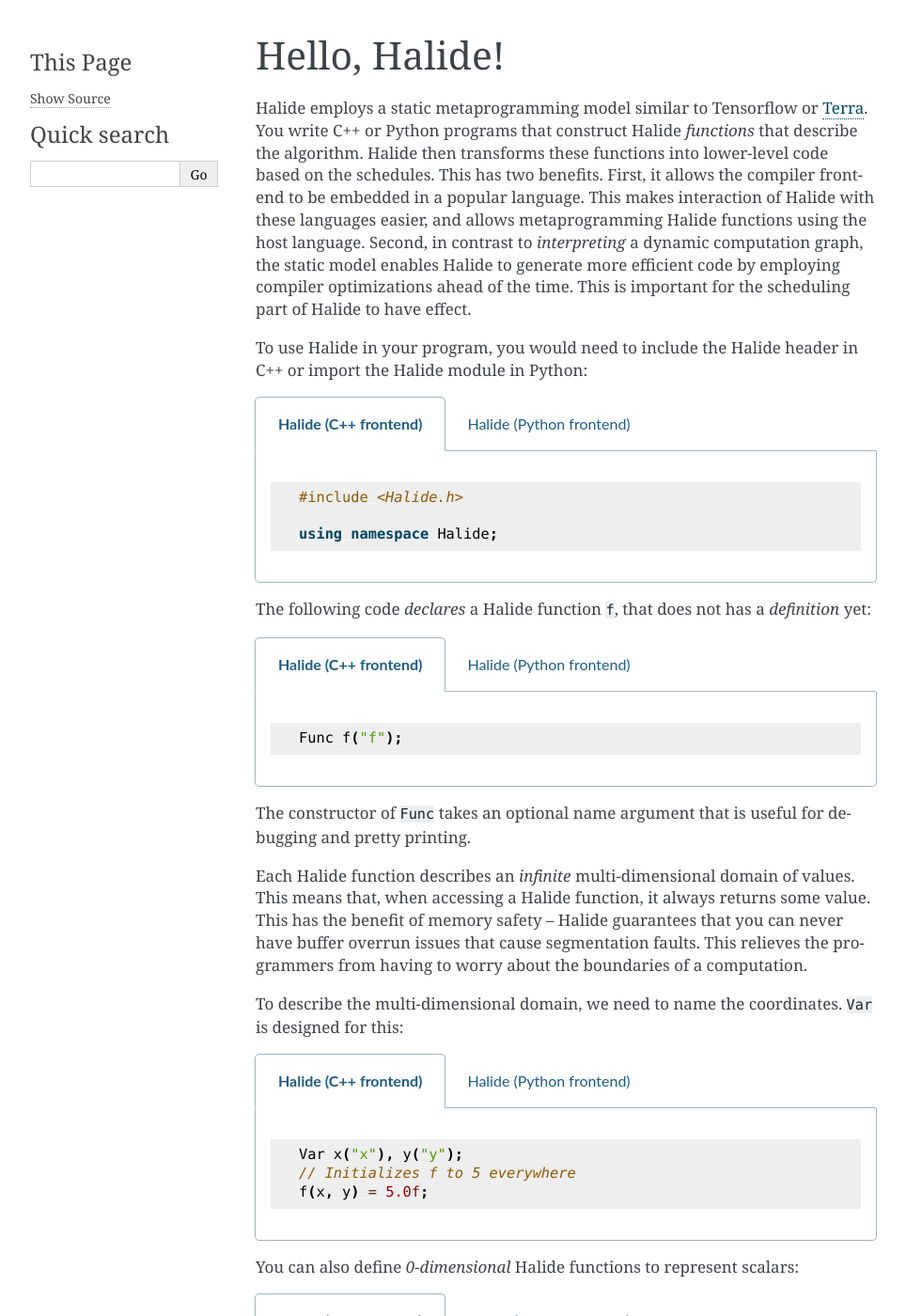
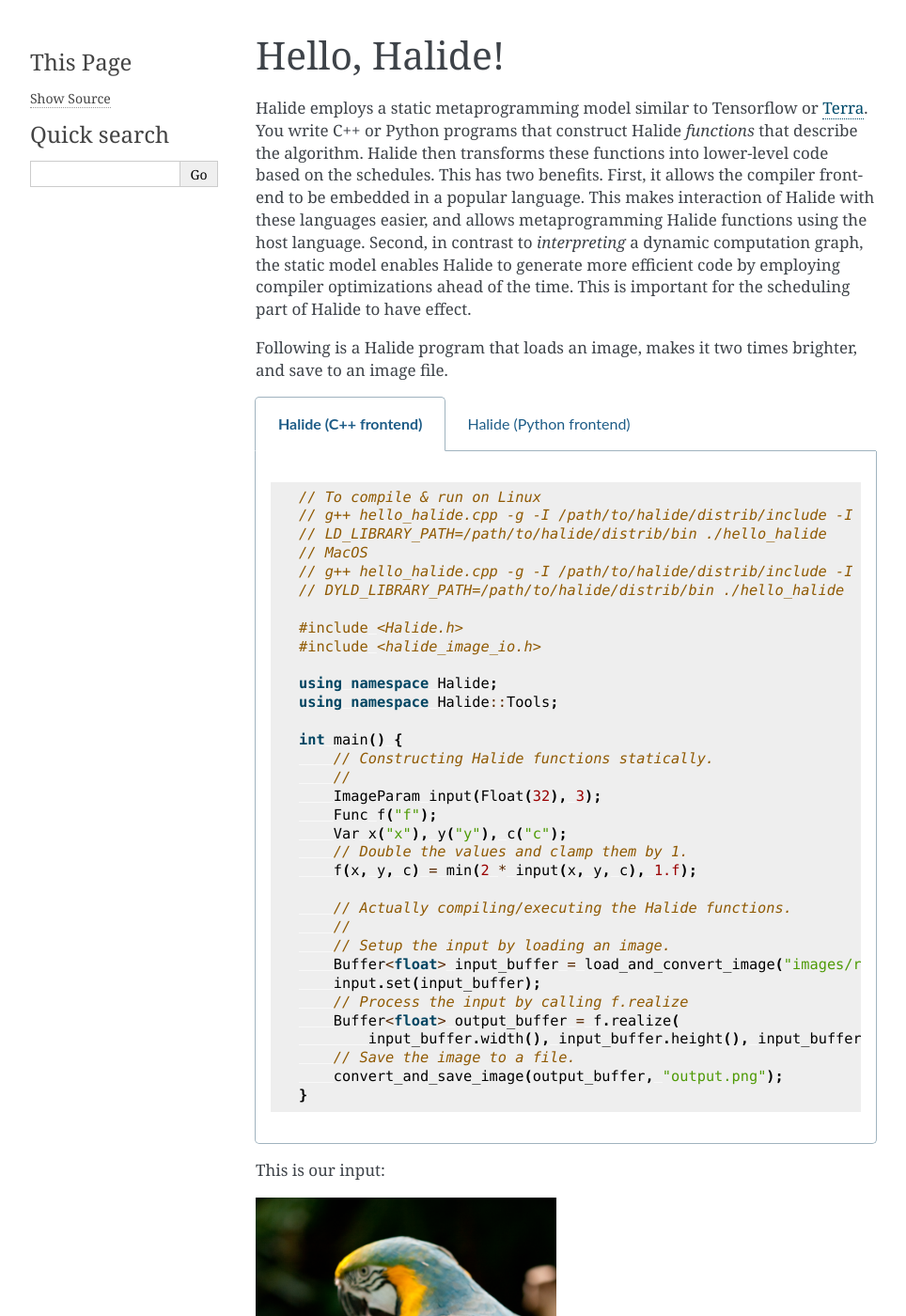
Before and after one commit to BachiLi/learning_halide_docs, a Sphinx documentation site: the page built from docs/hello_halide.rst, in a window 1280 px wide and 1400 px high. Shown: the whole window at 94% size, without its empty margins (148-1112 px from the left). Built offline with Sphinx 7.4.7, drawn with Linux system fonts in a browser that asks for light colours; some of the changed text lies outside the part shown.

Commit message:
hello halide

```diff
--- a/docs/code/hello_halide.py
+++ b/docs/code/hello_halide.py
@@ -6,16 +6,17 @@
 input = hl.ImageParam(hl.Float(32), 3)
 f = hl.Func('f')
 x, y, c = hl.Var('x'), hl.Var('y'), hl.Var('c')
+# Double the values and clamp them by 1.
 f[x, y, c] = hl.min(2 * input[x, y, c], 1.0)
 
 
 # Actually compiling/executing the Halide functions.
 #
 # Setup the input by loading an image (Halide assumes Fortran ordering).
-img = hl.Buffer(np.asfortranarray(imageio.imread('images/rgb.png').astype(np.float32) / 255.0))
-input.set(img)
+input_buffer = hl.Buffer(np.asfortranarray(imageio.imread('images/rgb.png').astype(np.float32) / 255.0))
+input.set(input_buffer)
 # Process the input by calling f.realize
-output = f.realize(img.width(), img.height(), img.channels())
+output = f.realize(input_buffer.width(), input_buffer.height(), input_buffer.channels())
 # Save the image to a file by converting to a numpy array.
 output = np.array(output)
 imageio.imsave('output.png', (output * 255.0).astype(np.uint8))
--- a/docs/hello_halide.rst
+++ b/docs/hello_halide.rst
@@ -12,7 +12,91 @@
 to generate more efficient code by employing compiler optimizations ahead of
 the time. This is important for the scheduling part of Halide to have effect.
 
-To use Halide in your program, you would need to include the Halide header in
+Following is a Halide program that loads an image, makes it two times brighter,
+and save to an image file.
+
+.. tabs::
+
+   .. tab:: Halide (C++ frontend)
+
+        .. code-block:: c++
+
+            // To compile & run on Linux
+            // g++ hello_halide.cpp -g -I /path/to/halide/distrib/include -I /path/to/halide/distrib/tools -L /path/to/halide/distrib/bin -lHalide `libpng-config --cflags --ldflags` -ljpeg -lpthread -ldl -o hello_halide -std=c++11
+            // LD_LIBRARY_PATH=/path/to/halide/distrib/bin ./hello_halide
+            // MacOS
+            // g++ hello_halide.cpp -g -I /path/to/halide/distrib/include -I /path/to/halide/distrib/tools -L /path/to/halide/distrib/bin -lHalide `libpng-config --cflags --ldflags` -ljpeg -o hello_halide -std=c++11
+            // DYLD_LIBRARY_PATH=/path/to/halide/distrib/bin ./hello_halide
+
+            #include <Halide.h>
+            #include <halide_image_io.h>
+
+            using namespace Halide;
+            using namespace Halide::Tools;
+
+            int main() {
+                // Constructing Halide functions statically.
+                //
+                ImageParam input(Float(32), 3);
+                Func f("f");
+                Var x("x"), y("y"), c("c");
+                // Double the values and clamp them by 1.
+                f(x, y, c) = min(2 * input(x, y, c), 1.f);
+
+                // Actually compiling/executing the Halide functions.
+                //
+                // Setup the input by loading an image.
+                Buffer<float> input_buffer = load_and_convert_image("images/rgb.png");
+                input.set(input_buffer);
+                // Process the input by calling f.realize
+                Buffer<float> output_buffer = f.realize(
+                    input_buffer.width(), input_buffer.height(), input_buffer.channels());
+                // Save the image to a file.
+                convert_and_save_image(output_buffer, "output.png");
+            }
+
+
+   .. tab:: Halide (Python frontend)
+
+        .. code-block:: py
+
+            import halide as hl
+            import imageio
+            import numpy as np
+
+            # Constructing Halide functions statically.
+            input = hl.ImageParam(hl.Float(32), 3)
+            f = hl.Func('f')
+            x, y, c = hl.Var('x'), hl.Var('y'), hl.Var('c')
+            # Double the values and clamp them by 1.
+            f[x, y, c] = hl.min(2 * input[x, y, c], 1.0)
+
+            # Actually compiling/executing the Halide functions.
+            #
+            # Setup the input by loading an image (Halide assumes Fortran ordering).
+            img = hl.Buffer(np.asfortranarray(imageio.imread('images/rgb.png').astype(np.float32) / 255.0))
+            input.set(img)
+            # Process the input by calling f.realize
+            output = f.realize(img.width(), img.height(), img.channels())
+            # Save the image to a file by converting to a numpy array.
+            output = np.array(output)
+            imageio.imsave('output.png', (output * 255.0).astype(np.uint8))
+
+This is our input:
+
+.. image:: code/images/rgb.png
+    :width: 320
+    :alt: input image
+
+And this is our output:
+
+.. image:: code/images/hello_halide_output.png
+    :width: 320
+    :alt: output image
+
+We will explain the code line by line.
+
+To use Halide in your program, you need to include the Halide header in
 C++ or import the Halide module in Python:
 
 .. tabs::
@@ -22,8 +106,10 @@
         .. code-block:: c++
 
             #include <Halide.h>
+            #include <halide_image_io.h>
 
             using namespace Halide;
+            using namespace Halide::Tools; // For loading/saving images
 
    .. tab:: Halide (Python frontend)
 
@@ -31,6 +117,28 @@
 
             import halide as hl
 
+Halide's input can be represented with an ``ImageParam``, which is a multi-dimensional array.
+The first arugment describes the type of the array, and the second argument describes the dimensionality.
+
+.. tabs::
+
+   .. tab:: Halide (C++ frontend)
+
+       .. code-block:: c++
+
+            ImageParam input(Float(32), 3);
+
+   .. tab:: Halide (Python frontend)
+
+        .. code-block:: py
+
+            # Construct an ImageParam with 3 dimensions
+            input = hl.ImageParam(hl.Float(32), 3)
+
+Remember that we are metaprogramming Halide code. The input does not have an actual value yet.
+We will define it's content when we actually execute the Halide program.
+
+Computations are defined in Halide functions.
 The following code *declares* a Halide function ``f``, that does not has a *definition* yet:
 
 .. tabs::
@@ -52,10 +160,10 @@
 
 Each Halide function describes an *infinite* multi-dimensional domain of
 values. This means that, when accessing a Halide function, it always returns
-some value. This has the benefit of memory safety -- Halide guarantees that you
-can never have buffer overrun issues that cause segmentation faults. This
-relieves the programmers from having to worry about the boundaries of a
-computation.
+some value or triggers an out-of-bound assertion.
+This has the benefit of memory safety -- Halide guarantees that
+you can never have buffer overrun issues that cause segmentation faults.
+This relieves the programmers from having to worry about the boundaries of a computation.
 
 To describe the multi-dimensional domain, we need to name the coordinates.
 ``Var`` is designed for this:
@@ -66,21 +174,36 @@
 
        .. code-block:: c++
 
-            Var x("x"), y("y");
-            // Initializes f to 5 everywhere
-            f(x, y) = 5.0f;
+            Var x("x"), y("y"), c("c");
 
    .. tab:: Halide (Python frontend)
 
         .. code-block:: py
 
-            x, y = hl.Var('x'), hl.Var('y')
-            # Initializes f to 5 everywhere
-            # Python has no single-precision floating point,
-            # we use hl.f32 for the conversion.
-            f[x, y] = hl.f32(5.0)
+            x, y, c = hl.Var('x'), hl.Var('y'), hl.Var('c')
 
-You can also define *0-dimensional* Halide functions to represent scalars:
+Once we have ``Func`` and ``Var`` declared, we are ready to describe our computation:
+
+.. tabs::
+
+   .. tab:: Halide (C++ frontend)
+
+       .. code-block:: c++
+
+          // Double the values and clamp them by 1.
+          f(x, y, c) = min(2 * input(x, y, c), 1.f);
+
+   .. tab:: Halide (Python frontend)
+
+        .. code-block:: py
+
+          # Double the values and clamp them by 1.
+          f[x, y, c] = hl.min(2 * input[x, y, c], 1.0)
+
+Again, keep in mind that you are metaprogramming Halide functions -- at this point
+there is no ``f`` computed. We don't even have our input contents yet!
+
+Apart from arrays, you can also define *0-dimensional* Halide functions to represent scalars:
 
 .. tabs::
 
@@ -98,11 +221,45 @@
             g = hl.Func('g');
             g[()] = hl.f32(5.0)
 
-Keep in mind that you are metaprogramming Halide functions -- at this point
-there is no ``f`` or ``g`` actually allocated with the value 5 stored
-everywhere.
+Now we finished defining our Halide functions, we want to use it for computing something.
+First we need to setup our inputs. They are represented by Halide ``Buffer`` s.
+Unlike Halide ``Func`` s, they are multidimensional arrays that actually store values.
 
-To actually compute a window of ``f``, you need to call ``f.realize``. This
+.. tabs::
+
+   .. tab:: Halide (C++ frontend)
+
+       .. code-block:: c++
+
+            Buffer<float> input_buffer = load_and_convert_image("images/rgb.png");
+
+   .. tab:: Halide (Python frontend)
+
+        .. code-block:: py
+
+            input_buffer = hl.Buffer(np.asfortranarray(imageio.imread('images/rgb.png').astype(np.float32) / 255.0))
+
+Halide's Python frontend works seamlessly with numpy. However, note that
+Halide ``Buffer`` assumes Fortran ordering (dimensions to the left correspond to
+innermost storage), so you want to use ``np.asfortranarray`` to convert your numpy arrays.
+
+Next we set the content of the ``input`` to the buffers we just created.
+
+.. tabs::
+
+   .. tab:: Halide (C++ frontend)
+
+       .. code-block:: c++
+
+            input.set(input_buffer);
+
+   .. tab:: Halide (Python frontend)
+
+        .. code-block:: py
+
+            input.set(input_buffer)
+
+Now, to actually compute a window of ``f``, we need to call ``f.realize``. This
 generates a ``Buffer`` that has a finite extent and actual values inside:
 
 .. tabs::
@@ -111,27 +268,18 @@
 
        .. code-block:: c++
 
-            // Generate a buffer with width 4 and height 6.
-            Buffer<float> b = f.realize(4, 6);
-            for (int j = 0; j < b.dim(1).extent(); j++) {
-                for (int i = 0; i < b.dim(0).extent(); i++) {
-                    // Should be 5 everywhere
-                    std::cout << "b(" << i << ", " << j << "):" << b(i, j) << std::endl;
-                }
-            }
+            // Process the input by calling f.realize
+            Buffer<float> output_buffer = f.realize(
+                input_buffer.width(), input_buffer.height(), input_buffer.channels());
 
    .. tab:: Halide (Python frontend)
 
         .. code-block:: py
 
-            # Generate a buffer with width 4 and height 6
-            b = f.realize(4, 6)
-            for j in range(b.dim(1).extent()):
-                for i in range(b.dim(0).extent()):
-                    print('b({}, {}) = {}'.format(i, j, b(i, j)))
+            # Process the input by calling f.realize
+            output = f.realize(input_buffer.width(), input_buffer.height(), input_buffer.channels())
 
-To do interesting computation Halide needs to take some inputs. Inputs can be
-represented by ``Buffer``:
+Finally we save the output image to a file, and we're done!
 
 .. tabs::
 
@@ -139,87 +287,13 @@
 
        .. code-block:: c++
 
-            Buffer<float> input(640, 480, 3);
+          // Save the image to a file.
+          convert_and_save_image(output_buffer, "output.png");
 
    .. tab:: Halide (Python frontend)
 
         .. code-block:: py
 
-            input = hl.Buffer(type = hl.Float(32), sizes = (640, 480, 3))
-            # hl.Buffer also plays well with numpy arrays
-            import numpy as np
-            input2 = hl.Buffer(np.zeros(640, 480, 3))
-
-They can also be represented with an ``ImageParam``, which is useful when you
-do not know the size of the input in advance:
-
-.. tabs::
-
-   .. tab:: Halide (C++ frontend)
-
-       .. code-block:: c++
-
-            ImageParam input(Float(32), 3 /* num. of dimensions */);
-
-   .. tab:: Halide (Python frontend)
-
-        .. code-block:: py
-
-            # Construct an ImageParam with 3 dimensions
-            input = hl.ImageParam(hl.Float(32), 3)
-
-``Buffer`` and ``ImageParam`` can be accessed as though they were any other
-``Func``. Here we define a Func that makes the input two times brighter.
-
-.. tabs::
-
-   .. tab:: Halide (C++ frontend)
-
-       .. code-block:: c++
-
-            Func f("f");
-            Var x("x"), y("y"), c("c");
-            f(x, y, c) = 2 * input(x, y, c);
-
-   .. tab:: Halide (Python frontend)
-
-        .. code-block:: py
-
-            f = hl.Func("f")
-            x, y, c = hl.Var('x'), hl.Var('y'), hl.Var('c')
-            f[x, y, c] = 2 * input[x, y, c]
-
-Now we want to evaluate the Func. If you are using ``ImageParam``, you need to
-supply it with a ``Buffer`` first:
-
-.. tabs::
-
-   .. tab:: Halide (C++ frontend)
-
-       .. code-block:: c++
-
-            Buffer<float> b(640, 480, 3);
-            input.set(b)
-
-   .. tab:: Halide (Python frontend)
-
-        .. code-block:: py
-
-            b = hl.Buffer(hl.Float(32), (640, 480, 3))
-            input.set(b)
-
-And we can realize the function like before:
-
-.. tabs::
-
-   .. tab:: Halide (C++ frontend)
-
-       .. code-block:: c++
-
-            Buffer<float> b = f.realize(640, 480, 3);
-
-   .. tab:: Halide (Python frontend)
-
-        .. code-block:: py
-
-            b = f.realize(640, 480, 3)
+          # Save the image to a file by converting to a numpy array.
+          output = np.array(output)
+          imageio.imsave('output.png', (output * 255.0).astype(np.uint8))
--- a/docs/index.rst
+++ b/docs/index.rst
@@ -1,9 +1,9 @@
-.. Learning Halide for Machine Learning documentation master file, created by
+.. Learning Halide by Examples documentation master file, created by
    sphinx-quickstart on Fri Oct 25 14:59:26 2019.
    You can adapt this file completely to your liking, but it should at least
    contain the root `toctree` directive.
 
-Learning Halide for Machine Learning!
+Learning Halide by Examples!
 ================================================================
 
 .. image:: _static/halide_logo.png
```
Also changed, not shown: docs/code/images/hello_halide_output.png (added), 1 other file.
